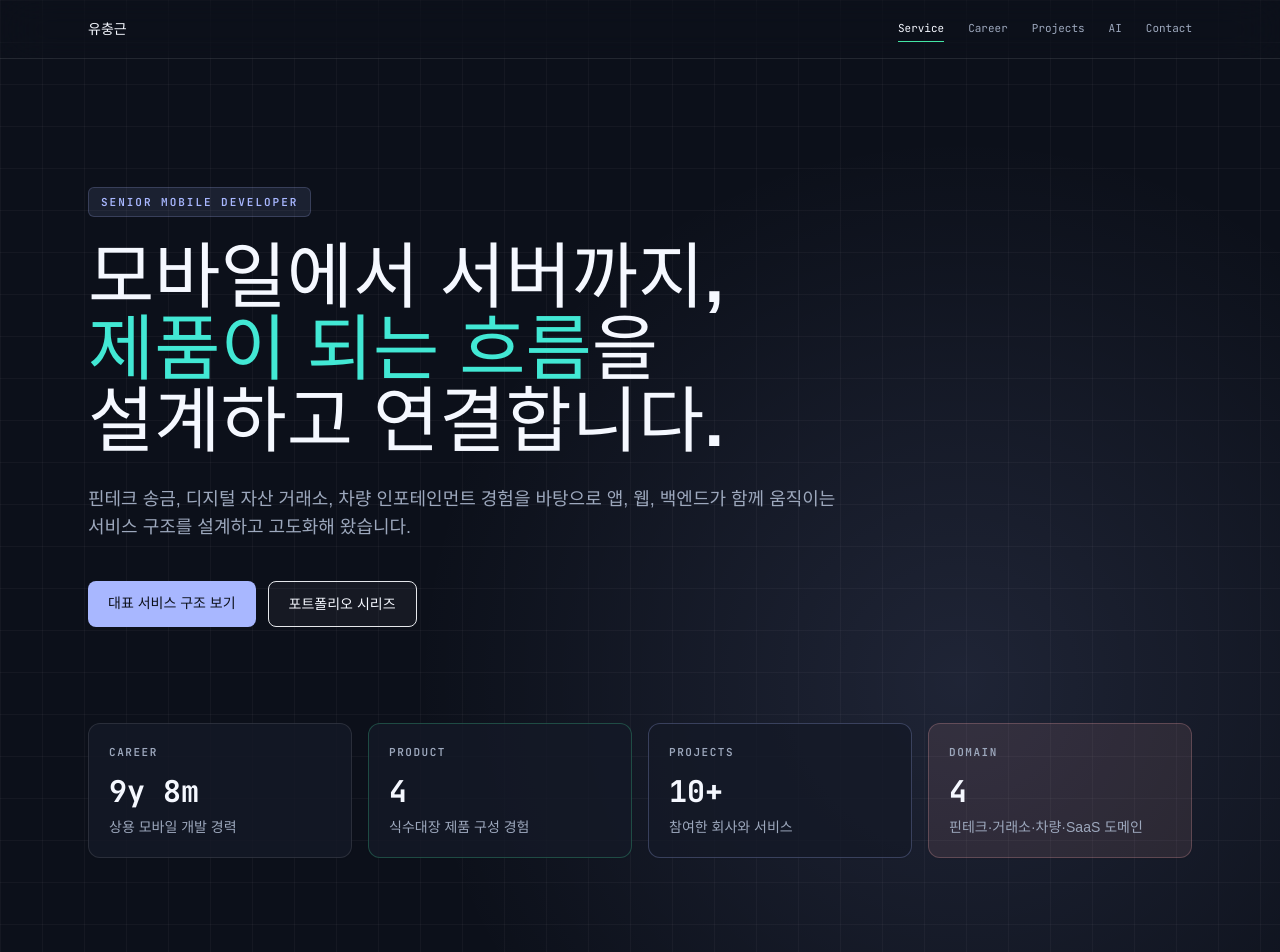
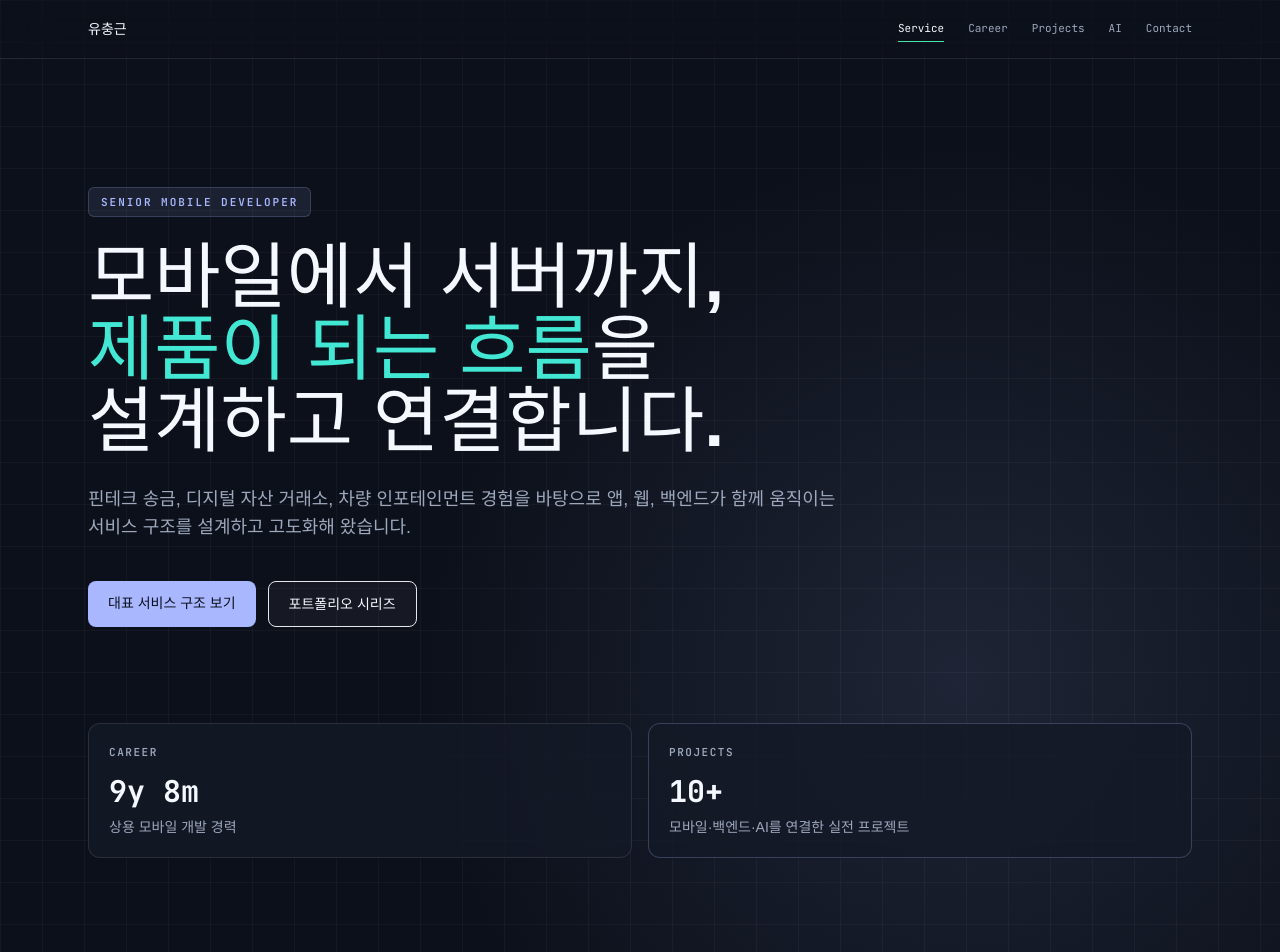
Before and after one commit to YOOCHUNGKEUN/my_portfolio, a React (Vite) app: page / in a window 1280 px wide. Shown: the top 952 px of the page. Built offline with nearby package versions, Linux system fonts and the light colour scheme; a web font is replaced by a local one.

Commit message:
fix: Stats 핵심 지표를 경력과 프로젝트 중심으로 정리

```diff
--- a/src/components/sections/Stats.tsx
+++ b/src/components/sections/Stats.tsx
@@ -3,18 +3,14 @@ import { STATS } from '@/constants/profile';
 export function Stats() {
   return (
     <section className="mx-auto max-w-6xl px-5 pb-20 md:px-6">
-      <div className="grid gap-4 md:grid-cols-4">
+      <div className="grid gap-4 md:grid-cols-2">
         {STATS.map((stat, index) => (
           <div
             key={stat.label}
             className={`rounded-xl border bg-panel/80 p-5 shadow-sm ${
               index === 1
-                ? 'border-live/25 bg-live/10'
-                : index === 2
-                  ? 'border-indigo/25 bg-indigo/10'
-                  : index === 3
-                    ? 'border-rose/25 bg-rose/10'
-                    : 'border-white/10'
+                ? 'border-indigo/25 bg-indigo/10'
+                : 'border-white/10'
             }`}
           >
             <p className="font-mono text-[11px] font-semibold uppercase tracking-[0.14em] text-steel">
--- a/src/constants/profile.ts
+++ b/src/constants/profile.ts
@@ -13,7 +13,5 @@ export const PROFILE = {
 
 export const STATS: Stat[] = [
   { category: 'CAREER', value: '9y 8m', label: '상용 모바일 개발 경력' },
-  { category: 'PRODUCT', value: '4', label: '식수대장 제품 구성 경험' },
-  { category: 'PROJECTS', value: '10+', label: '참여한 회사와 서비스' },
-  { category: 'DOMAIN', value: '4', label: '핀테크·거래소·차량·SaaS 도메인' },
+  { category: 'PROJECTS', value: '10+', label: '모바일·백엔드·AI를 연결한 실전 프로젝트' },
 ];
--- a/src/constants/routes.ts
+++ b/src/constants/routes.ts
@@ -1,5 +1,5 @@
 export const LINKS = {
-  // velog: 'https://velog.io/@tosoon3535/series/Portfolio',
+  velog: 'https://velog.io/@tosoon3535/series/Portfolio',
   velog_ttuktak: 'https://velog.io/@tosoon3535/%EB%9A%9D%EB%94%B1%EC%9C%84%EC%B9%98',
   velog_pulgo: 'https://velog.io/@tosoon3535/%ED%92%80%EA%B3%A0%EC%BC%9C%EA%B3%A0',
   velog_blogdraft: 'https://velog.io/@tosoon3535/BlogDraftAI',
```
Also changed, not shown: 2 other files (tests, documents, lock files or other folders).
